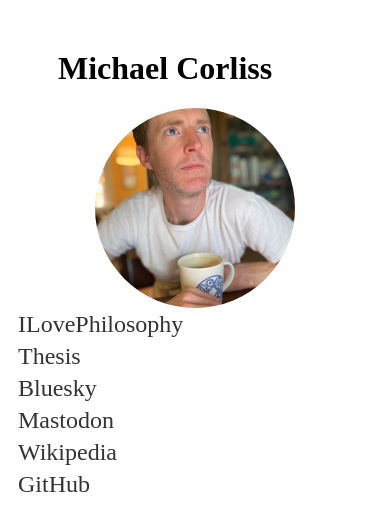
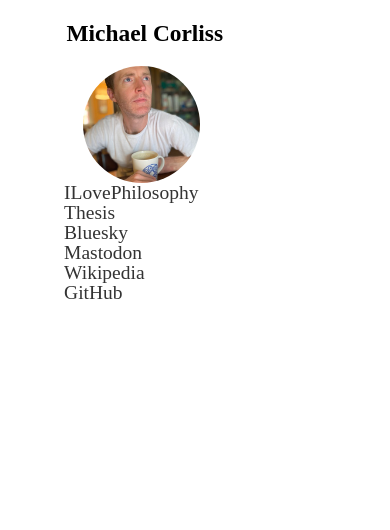
Before and after one commit to mcorliss/mcorliss.github.io, a plain HTML site: page index.html in a window 390 px wide. Drawn offline with Linux system fonts and the light colour scheme.

Commit message:
Responsive, oo la la

```diff
--- a/index.html
+++ b/index.html
@@ -1,6 +1,7 @@
 <!DOCTYPE html>
 <html>
 <head>
+<meta name="viewport" content="width=device-width, initial-scale=1.0">
   <title>Mike, FYI</title>
   <style>
     body {
@@ -8,16 +9,17 @@
     }
 
     h1 {
-      margin-top: 50px;
-      margin-left: 50px;
+      font-size: 6vw;
+      margin: 5vw 10vw;
+
     }
 
     img {
       display: block;
-      width: 200px;
-      height: 200px;
-      margin-left: auto;
-      margin-right: auto;
+      max-width: 80%;
+      max-height: 30vw;
+      margin-left: 20%;
+      margin-right: 20%;
       border-radius: 50%;
     }
 
@@ -27,9 +29,9 @@
     }
 
     a {
-    line-height: 32px;
-    margin: 0 10px;
-    font-size: 24px;
+    line-height: 5vw;
+    margin: 1vw 10px;
+    font-size: 5vw;
     color: #333;
     text-decoration: none;
     }
@@ -37,7 +39,7 @@
     /* Create two equal columns that floats next to each other */
     .column {
       float: left;
-      width: 300px;
+      width: 50%;
     }
 
     /* Clear floats after the columns */
@@ -49,10 +51,24 @@
 
     /* Responsive layout - makes the two columns stack on top of each other instead of next to each other */
     @media screen and (max-width: 600px) {
-      .column {
-        width: 100%;
+		h1 {
+      		margin-left: 15vw;
+
+    	}
+
+        a{
+    		line-height: 5vw;
+    		margin: 15%;
+    		font-size: 5vw;
+    		color: #333;
+    		text-decoration: none;
+    	}
+
+      	.column {
+        	width: 100%;
+      	}
       }
-    }
+
 
   </style>
 </head>
```
